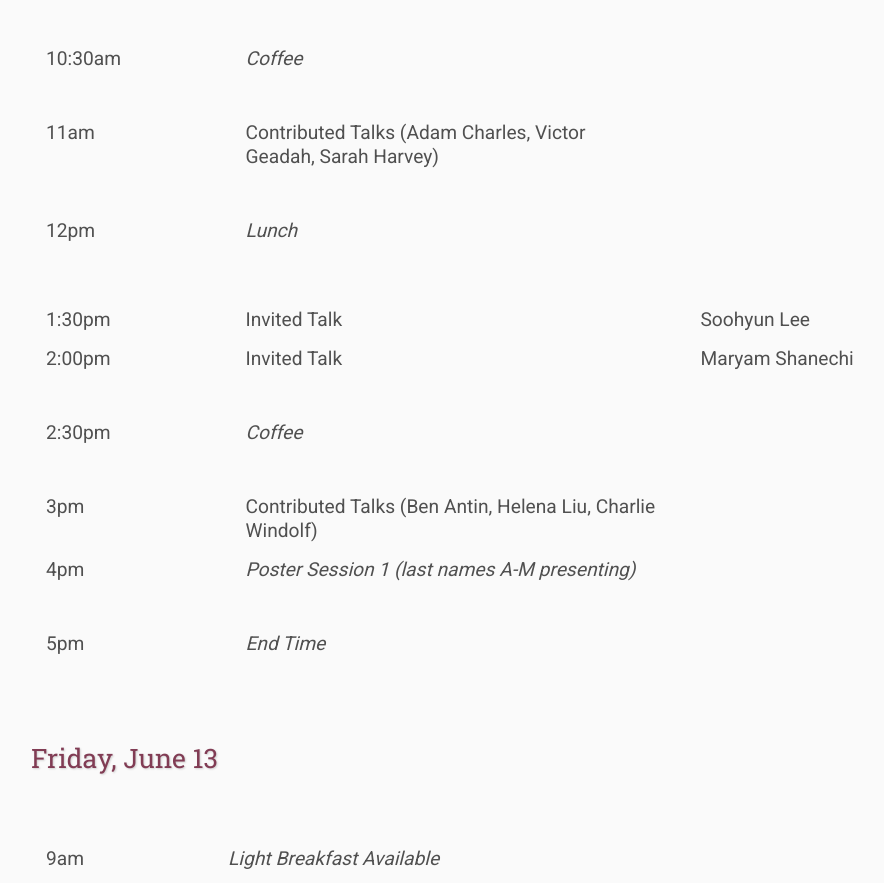
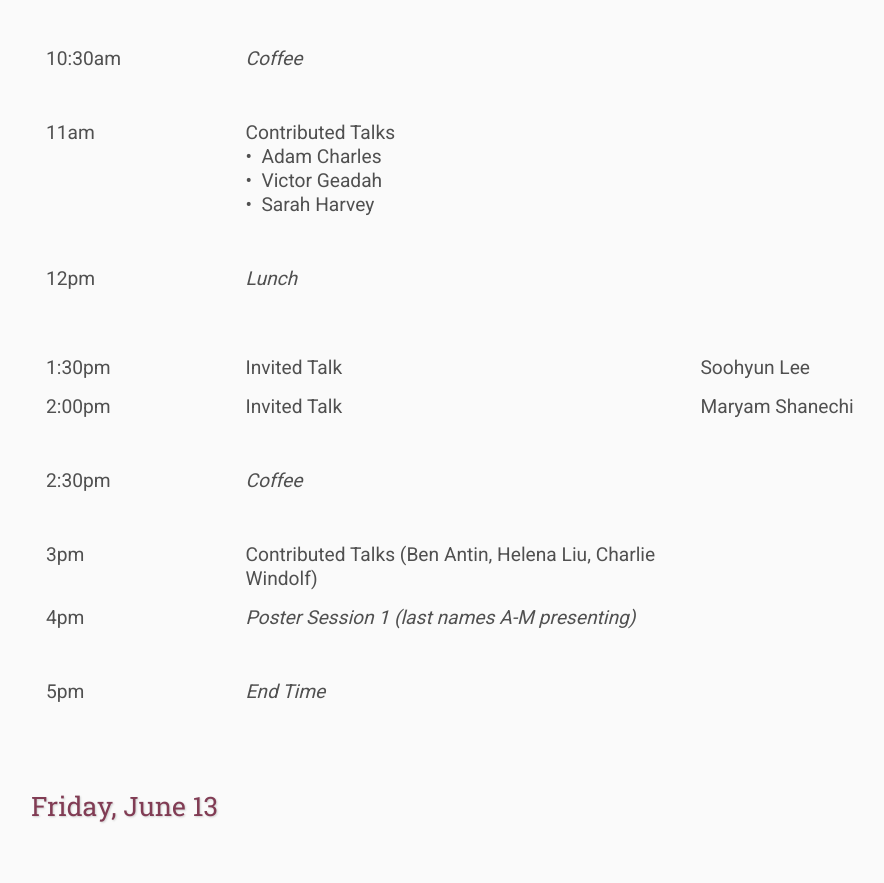
Before and after one commit to sandworkshop/sandworkshop.github.io, a plain HTML site: page index.html in a window 1280 px wide. Shown: the part 2206-3089 px from the top of the page, without its empty margins (109-993 px from the left). Drawn offline with Linux system fonts and the light colour scheme.

Commit message:
Update index.html

```diff
--- a/index.html
+++ b/index.html
@@ -245,7 +245,7 @@
 
         <tr>
             <td>11am</td>
-            <td class="mid">Contributed Talks (Adam Charles, Victor Geadah, Sarah Harvey)</td>
+            <td class="mid">Contributed Talks<br>&bull;&nbsp;&nbsp;Adam Charles<br>&bull;&nbsp;&nbsp;Victor Geadah<br>&bull;&nbsp;&nbsp;Sarah Harvey</td>
             <td></td>
         </tr>
 
```
